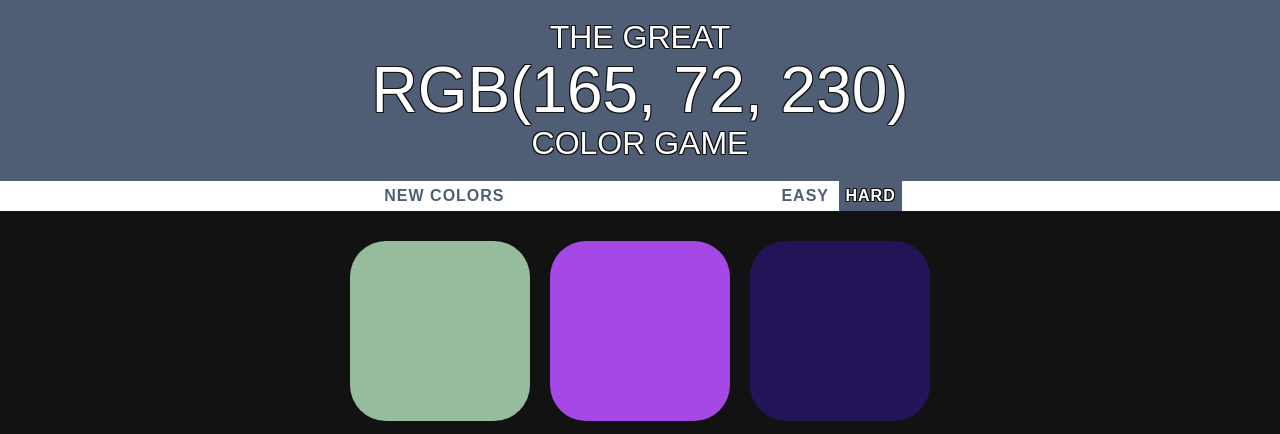
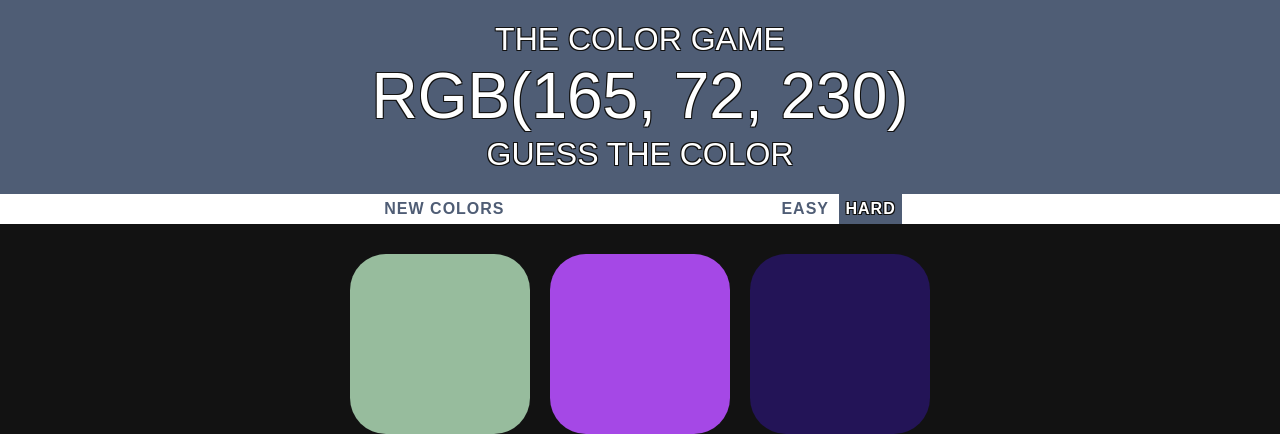
Before and after one commit to loganepps/colorgame, a PHP site: page / in a window 1280 px wide. Shown: the top 434 px of the page. Run offline with PHP 8.4, Linux system fonts and the light colour scheme.

Commit message:
h1 changes

```diff
--- a/colorGame.js
+++ b/colorGame.js
@@ -10,7 +10,7 @@ let pickedColor;
 
 init();
 
-function init(){
+function init() {
     //mode buttons event listeners
     setupModeButtons();
     setUpSquares();
--- a/index.html
+++ b/index.html
@@ -7,11 +7,11 @@
     <body>
 
         <h1>
-            The Great
+            The Color Game
             <br>
             <span id="colorDisplay">RGB</span>
             <br>
-            Color Game
+            Guess the color
         </h1>
 
         <div id="stripe">
--- a/styles.css
+++ b/styles.css
@@ -3,8 +3,6 @@
 *::after {
     box-sizing: border-box;
 }
-
-/* Custom properties to be updated for you own design */
 
 :root {
     --ff-primary: "Montserrat", "Avenir", sans-serif;
@@ -48,7 +46,7 @@ h1 {
     text-transform: uppercase;
     text-shadow: var(--ts);
     font-weight: normal;
-    line-height: 1.1;
+    line-height: 1.2;
     color: var(--clr-light);
     background: var(--clr-hdr);
     margin: 0;
```
